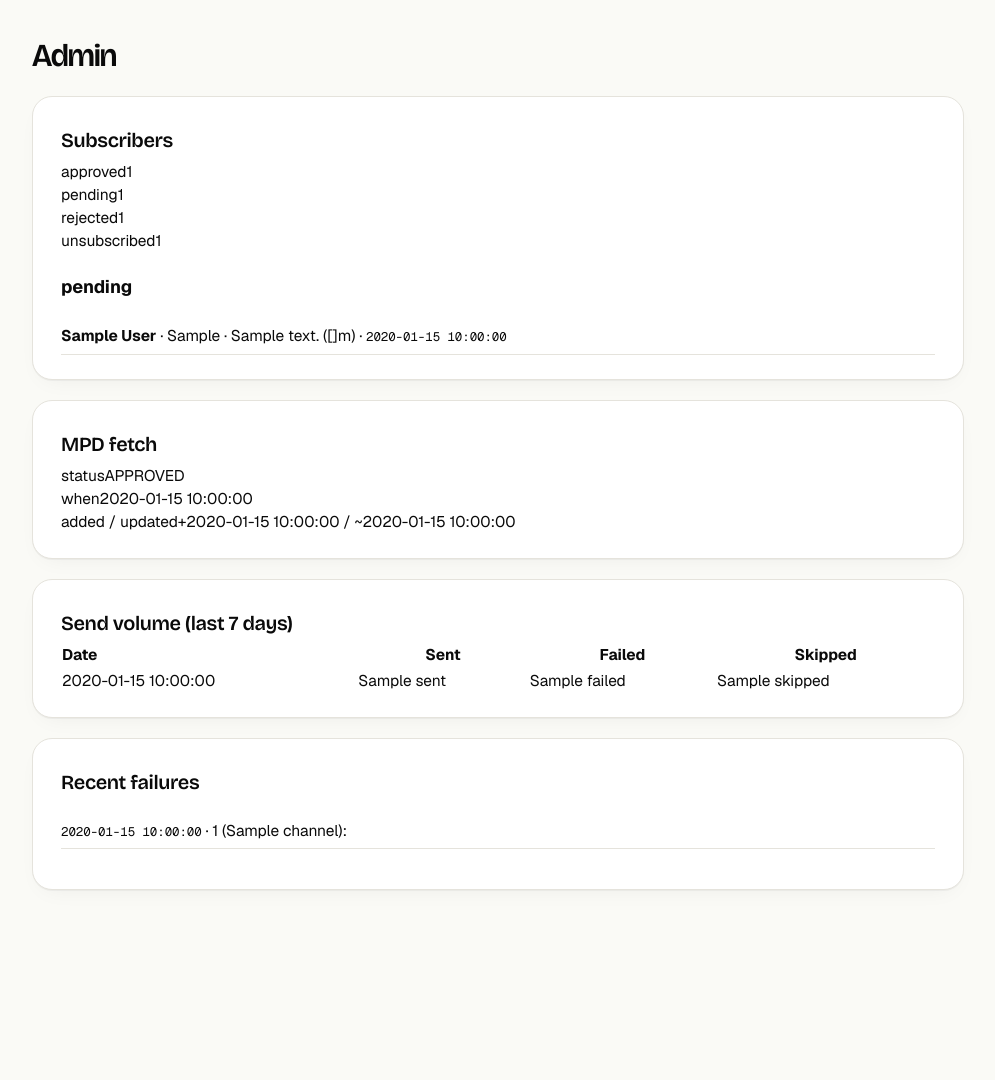
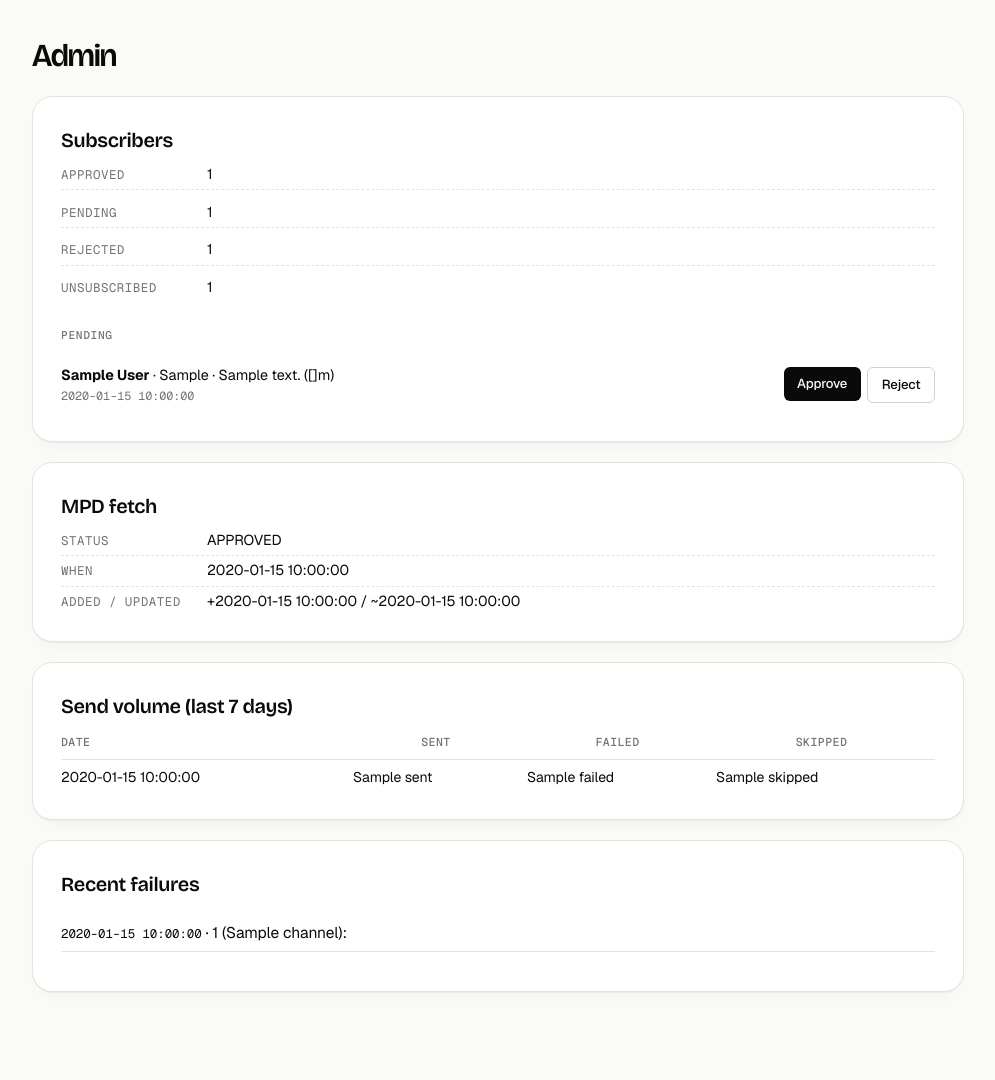
Before and after one commit to iandmuir/dc-crime, a FastAPI app: template src/wswdy/templates/admin.html in a window 1280 px wide. Shown: the part 74-1154 px from the top of the page, without its empty margins (142-1137 px from the left). Before the commit the page ends 965 px from the top, so only its background shows below. Run offline with FastAPI, Linux system fonts and the light colour scheme; the template is opened without the code that fills it: most values are stand-ins (such as "Sample title", 1, 10 or a date in 2020); parts of the project's set-up code (start-up, migrations or seed data) failed here and were passed over.

Commit message:
Inline approve/reject in admin panel + missing layout CSS
Two related issues with the admin dashboard:

1. The pending-subscriber list was a read-only display. Approval
   required clicking the link in the signup-notification email,
   which is friction (and breaks if email delivery fails). Generate
   a per-subscriber HMAC review token in the route, and render
   inline Approve / Reject buttons that POST to the existing
   /a/{token}/approve and /a/{token}/reject endpoints.

2. The admin and review templates used .summary, .summary-row,
   .k, .v, .card-eyebrow, .lede, .actions class names that were
   never defined in shared.css. Labels and values rendered with
   no space between them ("approved0", "statusok"). Adds proper
   key/value row styles, a card-eyebrow utility, lede typography
   for the review page, and table styles for the send-volume
   summary. Also adds .btn-sm and .pending-item layout for the
   new approve/reject row.

Bumps cache-buster to v=4.

Co-Authored-By: Claude Opus 4.7 <noreply@anthropic.com>

```diff
--- a/src/wswdy/static/shared.css
+++ b/src/wswdy/static/shared.css
@@ -495,3 +495,101 @@ body {
   color: var(--ink-4);
   font-family: var(--font-mono);
 }
+
+/* ----- key/value summary rows (admin, review pages) ----- */
+.summary {
+  display: flex;
+  flex-direction: column;
+  gap: 0.45rem;
+}
+.summary-row {
+  display: flex;
+  align-items: baseline;
+  gap: 1rem;
+  font-size: 0.9rem;
+  padding: 0.25rem 0;
+  border-bottom: 1px dashed var(--border);
+}
+.summary-row:last-child { border-bottom: none; }
+.summary-row .k {
+  flex: 0 0 130px;
+  font-family: var(--font-mono);
+  font-size: 0.78rem;
+  color: var(--ink-3);
+  text-transform: uppercase;
+  letter-spacing: 0.04em;
+}
+.summary-row .v {
+  flex: 1;
+  color: var(--ink);
+  word-break: break-word;
+}
+
+/* ----- card eyebrow ----- */
+.card-eyebrow {
+  font-family: var(--font-mono);
+  font-size: 0.7rem;
+  color: var(--ink-3);
+  text-transform: uppercase;
+  letter-spacing: 0.06em;
+  margin: 0 0 0.6rem;
+  font-weight: 500;
+}
+
+/* ----- review page lede ----- */
+.lede { margin-bottom: 2rem; }
+.lede-eyebrow {
+  font-family: var(--font-mono);
+  font-size: 0.72rem;
+  color: var(--ink-3);
+  text-transform: uppercase;
+  letter-spacing: 0.06em;
+  margin-bottom: 0.75rem;
+}
+.lede-title {
+  font-size: clamp(1.8rem, 5vw, 2.5rem);
+  margin: 0 0 0.6rem;
+}
+.lede-sub { font-size: 1rem; color: var(--ink-2); margin: 0; }
+
+/* ----- review actions ----- */
+.actions {
+  display: flex;
+  gap: 0.6rem;
+  margin-top: 1.5rem;
+  flex-wrap: wrap;
+}
+
+/* ----- pending list (admin) ----- */
+.pending-list { list-style: none; padding: 0; margin: 0.5rem 0 0; }
+.pending-item {
+  display: flex;
+  align-items: center;
+  gap: 1rem;
+  padding: 0.75rem 0;
+  border-bottom: 1px solid var(--border);
+}
+.pending-item:last-child { border-bottom: none; }
+.pending-info { flex: 1; min-width: 0; font-size: 0.9rem; line-height: 1.4; }
+.pending-actions { display: flex; gap: 0.4rem; flex-shrink: 0; }
+
+/* ----- small button variant ----- */
+.btn-sm { padding: 0.45rem 0.85rem; font-size: 0.82rem; border-radius: var(--r-sm); }
+
+/* ----- admin tables ----- */
+.card table th {
+  font-family: var(--font-mono);
+  font-size: 0.72rem;
+  color: var(--ink-3);
+  text-transform: uppercase;
+  letter-spacing: 0.04em;
+  font-weight: 500;
+  padding: 0.5rem 0.5rem 0.5rem 0;
+  border-bottom: 1px solid var(--border);
+}
+.card table td {
+  padding: 0.45rem 0.5rem 0.45rem 0;
+  border-bottom: 1px dashed var(--border);
+  font-size: 0.88rem;
+}
+.card table tbody tr:last-child td { border-bottom: none; }
--- a/src/wswdy/templates/admin.html
+++ b/src/wswdy/templates/admin.html
@@ -14,12 +14,22 @@
       <div class="summary-row"><span class="k">unsubscribed</span><span class="v tnum">{{ unsubscribed|length }}</span></div>
     </div>
     {% if pending %}
-    <h3 class="card-eyebrow" style="margin-top:1.25rem;">pending</h3>
-    <ul style="list-style:none; padding:0; margin: 0.5rem 0 0;">
+    <h3 class="card-eyebrow" style="margin-top:1.5rem;">pending</h3>
+    <ul class="pending-list">
       {% for s in pending %}
-      <li style="padding:0.4rem 0; border-bottom: 1px solid var(--border);">
-        <strong>{{ s.display_name }}</strong> · {{ s.preferred_channel }} · {{ s.address_text }}
-        ({{ s.radius_m }}m) · <span class="mono" style="font-size:.78rem;">{{ s.created_at }}</span>
+      <li class="pending-item">
+        <div class="pending-info">
+          <div><strong>{{ s.display_name }}</strong> · {{ s.preferred_channel }} · {{ s.address_text }} ({{ s.radius_m }}m)</div>
+          <div class="mono" style="font-size:.74rem; color: var(--ink-3); margin-top:.2rem;">{{ s.created_at }}</div>
+        </div>
+        <div class="pending-actions">
+          <form method="post" action="/a/{{ s.review_token }}/approve" style="display:inline">
+            <button type="submit" class="btn btn-primary btn-sm">Approve</button>
+          </form>
+          <form method="post" action="/a/{{ s.review_token }}/reject" style="display:inline">
+            <button type="submit" class="btn btn-secondary btn-sm">Reject</button>
+          </form>
+        </div>
       </li>
       {% endfor %}
     </ul>
--- a/src/wswdy/templates/base.html
+++ b/src/wswdy/templates/base.html
@@ -7,7 +7,7 @@
   <link rel="preconnect" href="https://fonts.googleapis.com" />
   <link rel="preconnect" href="https://fonts.gstatic.com" crossorigin />
   <link href="https://fonts.googleapis.com/css2?family=Bricolage+Grotesque:opsz,wdth,wght@12..96,75..100,200..800&family=Geist:wght@300..700&family=Geist+Mono:wght@400;500&display=swap" rel="stylesheet" />
-  <link rel="stylesheet" href="/static/shared.css?v=3" />
+  <link rel="stylesheet" href="/static/shared.css?v=4" />
   {% block head_extra %}{% endblock %}
 </head>
 <body>
```
Also changed, not shown: src/wswdy/routes/admin.py (+19 -3 lines).
